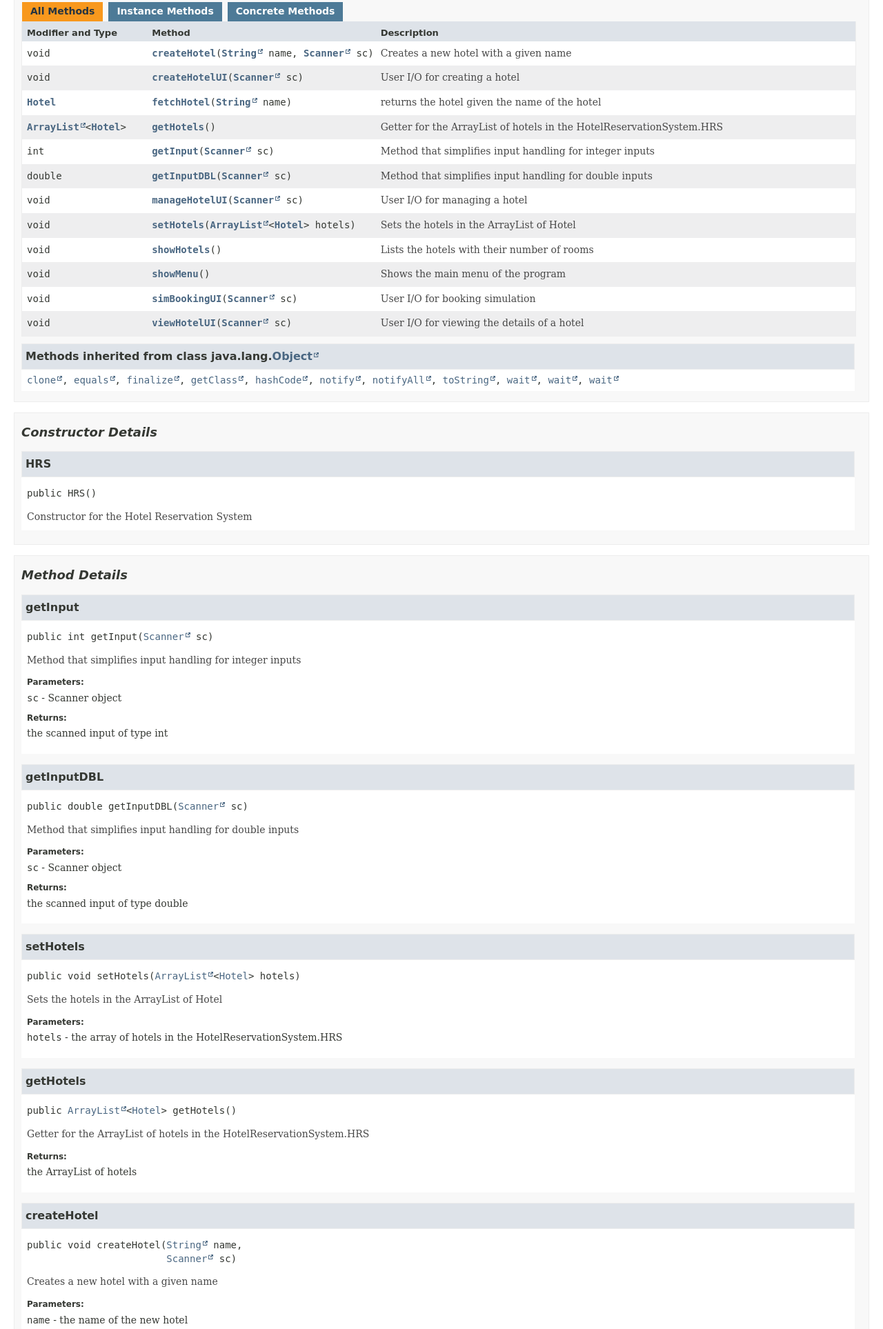
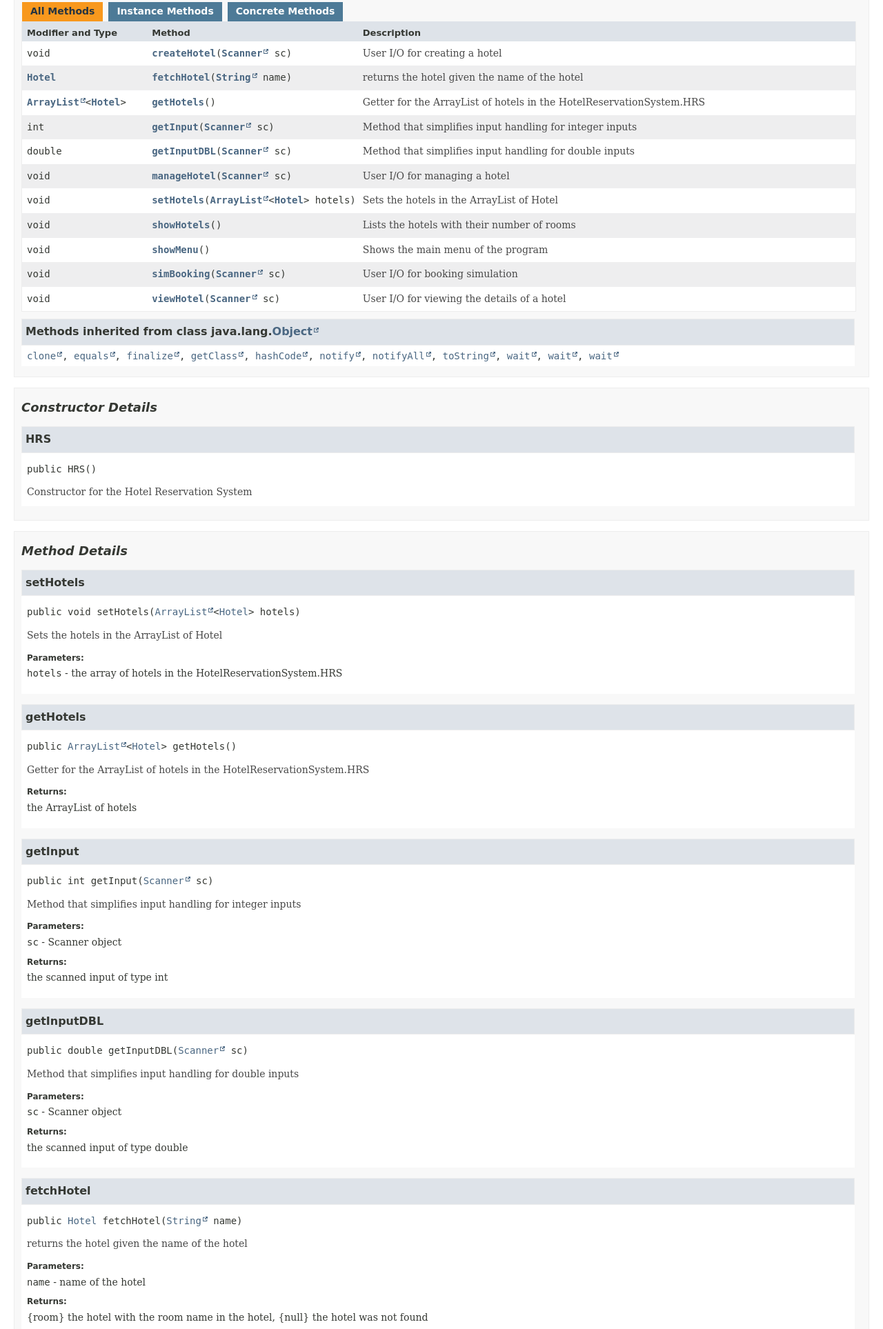
Before and after one commit to zrygan/CCPROG3-MCOs, a plain HTML site: page docs/HotelReservationSystem/HRS.html in a window 1280 px wide. Shown: the part 531-2458 px from the top of the page at 69% size. Drawn offline with Linux system fonts and the light colour scheme; a web font is replaced by a local one.

Commit message:
Added javadoc and renamed a method in hotel

```diff
--- a/docs/HotelReservationSystem/HRS.html
+++ b/docs/HotelReservationSystem/HRS.html
@@ -1,7 +1,7 @@
 <!DOCTYPE HTML>
 <html lang="en">
 <head>
-<!-- Generated by javadoc (22) on Tue Jun 25 03:14:11 PST 2024 -->
+<!-- Generated by javadoc (22) on Tue Jun 25 06:53:14 PST 2024 -->
 <title>HRS</title>
 <meta name="viewport" content="width=device-width, initial-scale=1">
 <meta http-equiv="Content-Type" content="text/html; charset=utf-8">
@@ -122,64 +122,58 @@ loadScripts(document, 'script');</script>
 <div class="table-header col-second">Method</div>
 <div class="table-header col-last">Description</div>
 <div class="col-first even-row-color method-summary-table method-summary-table-tab2 method-summary-table-tab4"><code>void</code></div>
-<div class="col-second even-row-color method-summary-table method-summary-table-tab2 method-summary-table-tab4"><code><a href="#createHotel(java.lang.String,java.util.Scanner)" class="member-name-link">createHotel</a><wbr>(<a href="https://docs.oracle.com/en/java/javase/22/docs/api/java.base/java/lang/String.html" title="class or interface in java.lang" class="external-link">String</a>&nbsp;name,
- <a href="https://docs.oracle.com/en/java/javase/22/docs/api/java.base/java/util/Scanner.html" title="class or interface in java.util" class="external-link">Scanner</a>&nbsp;sc)</code></div>
+<div class="col-second even-row-color method-summary-table method-summary-table-tab2 method-summary-table-tab4"><code><a href="#createHotel(java.util.Scanner)" class="member-name-link">createHotel</a><wbr>(<a href="https://docs.oracle.com/en/java/javase/22/docs/api/java.base/java/util/Scanner.html" title="class or interface in java.util" class="external-link">Scanner</a>&nbsp;sc)</code></div>
 <div class="col-last even-row-color method-summary-table method-summary-table-tab2 method-summary-table-tab4">
-<div class="block">Creates a new hotel with a given name</div>
+<div class="block">User I/O for creating a hotel</div>
+</div>
+<div class="col-first odd-row-color method-summary-table method-summary-table-tab2 method-summary-table-tab4"><code><a href="Hotel.html" title="class in HotelReservationSystem">Hotel</a></code></div>
+<div class="col-second odd-row-color method-summary-table method-summary-table-tab2 method-summary-table-tab4"><code><a href="#fetchHotel(java.lang.String)" class="member-name-link">fetchHotel</a><wbr>(<a href="https://docs.oracle.com/en/java/javase/22/docs/api/java.base/java/lang/String.html" title="class or interface in java.lang" class="external-link">String</a>&nbsp;name)</code></div>
+<div class="col-last odd-row-color method-summary-table method-summary-table-tab2 method-summary-table-tab4">
+<div class="block">returns the hotel given the name of the hotel</div>
+</div>
+<div class="col-first even-row-color method-summary-table method-summary-table-tab2 method-summary-table-tab4"><code><a href="https://docs.oracle.com/en/java/javase/22/docs/api/java.base/java/util/ArrayList.html" title="class or interface in java.util" class="external-link">ArrayList</a><wbr>&lt;<a href="Hotel.html" title="class in HotelReservationSystem">Hotel</a>&gt;</code></div>
+<div class="col-second even-row-color method-summary-table method-summary-table-tab2 method-summary-table-tab4"><code><a href="#getHotels()" class="member-name-link">getHotels</a>()</code></div>
+<div class="col-last even-row-color method-summary-table method-summary-table-tab2 method-summary-table-tab4">
+<div class="block">Getter for the ArrayList of hotels in the HotelReservationSystem.HRS</div>
+</div>
+<div class="col-first odd-row-color method-summary-table method-summary-table-tab2 method-summary-table-tab4"><code>int</code></div>
+<div class="col-second odd-row-color method-summary-table method-summary-table-tab2 method-summary-table-tab4"><code><a href="#getInput(java.util.Scanner)" class="member-name-link">getInput</a><wbr>(<a href="https://docs.oracle.com/en/java/javase/22/docs/api/java.base/java/util/Scanner.html" title="class or interface in java.util" class="external-link">Scanner</a>&nbsp;sc)</code></div>
+<div class="col-last odd-row-color method-summary-table method-summary-table-tab2 method-summary-table-tab4">
+<div class="block">Method that simplifies input handling for integer inputs</div>
+</div>
+<div class="col-first even-row-color method-summary-table method-summary-table-tab2 method-summary-table-tab4"><code>double</code></div>
+<div class="col-second even-row-color method-summary-table method-summary-table-tab2 method-summary-table-tab4"><code><a href="#getInputDBL(java.util.Scanner)" class="member-name-link">getInputDBL</a><wbr>(<a href="https://docs.oracle.com/en/java/javase/22/docs/api/java.base/java/util/Scanner.html" title="class or interface in java.util" class="external-link">Scanner</a>&nbsp;sc)</code></div>
+<div class="col-last even-row-color method-summary-table method-summary-table-tab2 method-summary-table-tab4">
+<div class="block">Method that simplifies input handling for double inputs</div>
 </div>
 <div class="col-first odd-row-color method-summary-table method-summary-table-tab2 method-summary-table-tab4"><code>void</code></div>
-<div class="col-second odd-row-color method-summary-table method-summary-table-tab2 method-summary-table-tab4"><code><a href="#createHotelUI(java.util.Scanner)" class="member-name-link">createHotelUI</a><wbr>(<a href="https://docs.oracle.com/en/java/javase/22/docs/api/java.base/java/util/Scanner.html" title="class or interface in java.util" class="external-link">Scanner</a>&nbsp;sc)</code></div>
+<div class="col-second odd-row-color method-summary-table method-summary-table-tab2 method-summary-table-tab4"><code><a href="#manageHotel(java.util.Scanner)" class="member-name-link">manageHotel</a><wbr>(<a href="https://docs.oracle.com/en/java/javase/22/docs/api/java.base/java/util/Scanner.html" title="class or interface in java.util" class="external-link">Scanner</a>&nbsp;sc)</code></div>
 <div class="col-last odd-row-color method-summary-table method-summary-table-tab2 method-summary-table-tab4">
-<div class="block">User I/O for creating a hotel</div>
-</div>
-<div class="col-first even-row-color method-summary-table method-summary-table-tab2 method-summary-table-tab4"><code><a href="Hotel.html" title="class in HotelReservationSystem">Hotel</a></code></div>
-<div class="col-second even-row-color method-summary-table method-summary-table-tab2 method-summary-table-tab4"><code><a href="#fetchHotel(java.lang.String)" class="member-name-link">fetchHotel</a><wbr>(<a href="https://docs.oracle.com/en/java/javase/22/docs/api/java.base/java/lang/String.html" title="class or interface in java.lang" class="external-link">String</a>&nbsp;name)</code></div>
-<div class="col-last even-row-color method-summary-table method-summary-table-tab2 method-summary-table-tab4">
-<div class="block">returns the hotel given the name of the hotel</div>
-</div>
-<div class="col-first odd-row-color method-summary-table method-summary-table-tab2 method-summary-table-tab4"><code><a href="https://docs.oracle.com/en/java/javase/22/docs/api/java.base/java/util/ArrayList.html" title="class or interface in java.util" class="external-link">ArrayList</a><wbr>&lt;<a href="Hotel.html" title="class in HotelReservationSystem">Hotel</a>&gt;</code></div>
-<div class="col-second odd-row-color method-summary-table method-summary-table-tab2 method-summary-table-tab4"><code><a href="#getHotels()" class="member-name-link">getHotels</a>()</code></div>
-<div class="col-last odd-row-color method-summary-table method-summary-table-tab2 method-summary-table-tab4">
-<div class="block">Getter for the ArrayList of hotels in the HotelReservationSystem.HRS</div>
-</div>
-<div class="col-first even-row-color method-summary-table method-summary-table-tab2 method-summary-table-tab4"><code>int</code></div>
-<div class="col-second even-row-color method-summary-table method-summary-table-tab2 method-summary-table-tab4"><code><a href="#getInput(java.util.Scanner)" class="member-name-link">getInput</a><wbr>(<a href="https://docs.oracle.com/en/java/javase/22/docs/api/java.base/java/util/Scanner.html" title="class or interface in java.util" class="external-link">Scanner</a>&nbsp;sc)</code></div>
-<div class="col-last even-row-color method-summary-table method-summary-table-tab2 method-summary-table-tab4">
-<div class="block">Method that simplifies input handling for integer inputs</div>
-</div>
-<div class="col-first odd-row-color method-summary-table method-summary-table-tab2 method-summary-table-tab4"><code>double</code></div>
-<div class="col-second odd-row-color method-summary-table method-summary-table-tab2 method-summary-table-tab4"><code><a href="#getInputDBL(java.util.Scanner)" class="member-name-link">getInputDBL</a><wbr>(<a href="https://docs.oracle.com/en/java/javase/22/docs/api/java.base/java/util/Scanner.html" title="class or interface in java.util" class="external-link">Scanner</a>&nbsp;sc)</code></div>
-<div class="col-last odd-row-color method-summary-table method-summary-table-tab2 method-summary-table-tab4">
-<div class="block">Method that simplifies input handling for double inputs</div>
+<div class="block">User I/O for managing a hotel</div>
 </div>
 <div class="col-first even-row-color method-summary-table method-summary-table-tab2 method-summary-table-tab4"><code>void</code></div>
-<div class="col-second even-row-color method-summary-table method-summary-table-tab2 method-summary-table-tab4"><code><a href="#manageHotelUI(java.util.Scanner)" class="member-name-link">manageHotelUI</a><wbr>(<a href="https://docs.oracle.com/en/java/javase/22/docs/api/java.base/java/util/Scanner.html" title="class or interface in java.util" class="external-link">Scanner</a>&nbsp;sc)</code></div>
+<div class="col-second even-row-color method-summary-table method-summary-table-tab2 method-summary-table-tab4"><code><a href="#setHotels(java.util.ArrayList)" class="member-name-link">setHotels</a><wbr>(<a href="https://docs.oracle.com/en/java/javase/22/docs/api/java.base/java/util/ArrayList.html" title="class or interface in java.util" class="external-link">ArrayList</a>&lt;<a href="Hotel.html" title="class in HotelReservationSystem">Hotel</a>&gt;&nbsp;hotels)</code></div>
 <div class="col-last even-row-color method-summary-table method-summary-table-tab2 method-summary-table-tab4">
-<div class="block">User I/O for managing a hotel</div>
+<div class="block">Sets the hotels in the ArrayList of Hotel</div>
 </div>
 <div class="col-first odd-row-color method-summary-table method-summary-table-tab2 method-summary-table-tab4"><code>void</code></div>
-<div class="col-second odd-row-color method-summary-table method-summary-table-tab2 method-summary-table-tab4"><code><a href="#setHotels(java.util.ArrayList)" class="member-name-link">setHotels</a><wbr>(<a href="https://docs.oracle.com/en/java/javase/22/docs/api/java.base/java/util/ArrayList.html" title="class or interface in java.util" class="external-link">ArrayList</a>&lt;<a href="Hotel.html" title="class in HotelReservationSystem">Hotel</a>&gt;&nbsp;hotels)</code></div>
+<div class="col-second odd-row-color method-summary-table method-summary-table-tab2 method-summary-table-tab4"><code><a href="#showHotels()" class="member-name-link">showHotels</a>()</code></div>
 <div class="col-last odd-row-color method-summary-table method-summary-table-tab2 method-summary-table-tab4">
-<div class="block">Sets the hotels in the ArrayList of Hotel</div>
+<div class="block">Lists the hotels with their number of rooms</div>
 </div>
 <div class="col-first even-row-color method-summary-table method-summary-table-tab2 method-summary-table-tab4"><code>void</code></div>
-<div class="col-second even-row-color method-summary-table method-summary-table-tab2 method-summary-table-tab4"><code><a href="#showHotels()" class="member-name-link">showHotels</a>()</code></div>
+<div class="col-second even-row-color method-summary-table method-summary-table-tab2 method-summary-table-tab4"><code><a href="#showMenu()" class="member-name-link">showMenu</a>()</code></div>
 <div class="col-last even-row-color method-summary-table method-summary-table-tab2 method-summary-table-tab4">
-<div class="block">Lists the hotels with their number of rooms</div>
+<div class="block">Shows the main menu of the program</div>
 </div>
 <div class="col-first odd-row-color method-summary-table method-summary-table-tab2 method-summary-table-tab4"><code>void</code></div>
-<div class="col-second odd-row-color method-summary-table method-summary-table-tab2 method-summary-table-tab4"><code><a href="#showMenu()" class="member-name-link">showMenu</a>()</code></div>
+<div class="col-second odd-row-color method-summary-table method-summary-table-tab2 method-summary-table-tab4"><code><a href="#simBooking(java.util.Scanner)" class="member-name-link">simBooking</a><wbr>(<a href="https://docs.oracle.com/en/java/javase/22/docs/api/java.base/java/util/Scanner.html" title="class or interface in java.util" class="external-link">Scanner</a>&nbsp;sc)</code></div>
 <div class="col-last odd-row-color method-summary-table method-summary-table-tab2 method-summary-table-tab4">
-<div class="block">Shows the main menu of the program</div>
+<div class="block">User I/O for booking simulation</div>
 </div>
 <div class="col-first even-row-color method-summary-table method-summary-table-tab2 method-summary-table-tab4"><code>void</code></div>
-<div class="col-second even-row-color method-summary-table method-summary-table-tab2 method-summary-table-tab4"><code><a href="#simBookingUI(java.util.Scanner)" class="member-name-link">simBookingUI</a><wbr>(<a href="https://docs.oracle.com/en/java/javase/22/docs/api/java.base/java/util/Scanner.html" title="class or interface in java.util" class="external-link">Scanner</a>&nbsp;sc)</code></div>
+<div class="col-second even-row-color method-summary-table method-summary-table-tab2 method-summary-table-tab4"><code><a href="#viewHotel(java.util.Scanner)" class="member-name-link">viewHotel</a><wbr>(<a href="https://docs.oracle.com/en/java/javase/22/docs/api/java.base/java/util/Scanner.html" title="class or interface in java.util" class="external-link">Scanner</a>&nbsp;sc)</code></div>
 <div class="col-last even-row-color method-summary-table method-summary-table-tab2 method-summary-table-tab4">
-<div class="block">User I/O for booking simulation</div>
-</div>
-<div class="col-first odd-row-color method-summary-table method-summary-table-tab2 method-summary-table-tab4"><code>void</code></div>
-<div class="col-second odd-row-color method-summary-table method-summary-table-tab2 method-summary-table-tab4"><code><a href="#viewHotelUI(java.util.Scanner)" class="member-name-link">viewHotelUI</a><wbr>(<a href="https://docs.oracle.com/en/java/javase/22/docs/api/java.base/java/util/Scanner.html" title="class or interface in java.util" class="external-link">Scanner</a>&nbsp;sc)</code></div>
-<div class="col-last odd-row-color method-summary-table method-summary-table-tab2 method-summary-table-tab4">
 <div class="block">User I/O for viewing the details of a hotel</div>
 </div>
 </div>
@@ -217,6 +211,32 @@ loadScripts(document, 'script');</script>
 <h2>Method Details</h2>
 <ul class="member-list">
 <li>
+<section class="detail" id="setHotels(java.util.ArrayList)">
+<h3>setHotels</h3>
+<div class="horizontal-scroll">
+<div class="member-signature"><span class="modifiers">public</span>&nbsp;<span class="return-type">void</span>&nbsp;<span class="element-name">setHotels</span><wbr><span class="parameters">(<a href="https://docs.oracle.com/en/java/javase/22/docs/api/java.base/java/util/ArrayList.html" title="class or interface in java.util" class="external-link">ArrayList</a>&lt;<a href="Hotel.html" title="class in HotelReservationSystem">Hotel</a>&gt;&nbsp;hotels)</span></div>
+<div class="block">Sets the hotels in the ArrayList of Hotel</div>
+<dl class="notes">
+<dt>Parameters:</dt>
+<dd><code>hotels</code> - the array of hotels in the HotelReservationSystem.HRS</dd>
+</dl>
+</div>
+</section>
+</li>
+<li>
+<section class="detail" id="getHotels()">
+<h3>getHotels</h3>
+<div class="horizontal-scroll">
+<div class="member-signature"><span class="modifiers">public</span>&nbsp;<span class="return-type"><a href="https://docs.oracle.com/en/java/javase/22/docs/api/java.base/java/util/ArrayList.html" title="class or interface in java.util" class="external-link">ArrayList</a>&lt;<a href="Hotel.html" title="class in HotelReservationSystem">Hotel</a>&gt;</span>&nbsp;<span class="element-name">getHotels</span>()</div>
+<div class="block">Getter for the ArrayList of hotels in the HotelReservationSystem.HRS</div>
+<dl class="notes">
+<dt>Returns:</dt>
+<dd>the ArrayList of hotels</dd>
+</dl>
+</div>
+</section>
+</li>
+<li>
 <section class="detail" id="getInput(java.util.Scanner)">
 <h3>getInput</h3>
 <div class="horizontal-scroll">
@@ -247,47 +267,6 @@ loadScripts(document, 'script');</script>
 </section>
 </li>
 <li>
-<section class="detail" id="setHotels(java.util.ArrayList)">
-<h3>setHotels</h3>
-<div class="horizontal-scroll">
-<div class="member-signature"><span class="modifiers">public</span>&nbsp;<span class="return-type">void</span>&nbsp;<span class="element-name">setHotels</span><wbr><span class="parameters">(<a href="https://docs.oracle.com/en/java/javase/22/docs/api/java.base/java/util/ArrayList.html" title="class or interface in java.util" class="external-link">ArrayList</a>&lt;<a href="Hotel.html" title="class in HotelReservationSystem">Hotel</a>&gt;&nbsp;hotels)</span></div>
-<div class="block">Sets the hotels in the ArrayList of Hotel</div>
-<dl class="notes">
-<dt>Parameters:</dt>
-<dd><code>hotels</code> - the array of hotels in the HotelReservationSystem.HRS</dd>
-</dl>
-</div>
-</section>
-</li>
-<li>
-<section class="detail" id="getHotels()">
-<h3>getHotels</h3>
-<div class="horizontal-scroll">
-<div class="member-signature"><span class="modifiers">public</span>&nbsp;<span class="return-type"><a href="https://docs.oracle.com/en/java/javase/22/docs/api/java.base/java/util/ArrayList.html" title="class or interface in java.util" class="external-link">ArrayList</a>&lt;<a href="Hotel.html" title="class in HotelReservationSystem">Hotel</a>&gt;</span>&nbsp;<span class="element-name">getHotels</span>()</div>
-<div class="block">Getter for the ArrayList of hotels in the HotelReservationSystem.HRS</div>
-<dl class="notes">
-<dt>Returns:</dt>
-<dd>the ArrayList of hotels</dd>
-</dl>
-</div>
-</section>
-</li>
-<li>
-<section class="detail" id="createHotel(java.lang.String,java.util.Scanner)">
-<h3>createHotel</h3>
-<div class="horizontal-scroll">
-<div class="member-signature"><span class="modifiers">public</span>&nbsp;<span class="return-type">void</span>&nbsp;<span class="element-name">createHotel</span><wbr><span class="parameters">(<a href="https://docs.oracle.com/en/java/javase/22/docs/api/java.base/java/lang/String.html" title="class or interface in java.lang" class="external-link">String</a>&nbsp;name,
- <a href="https://docs.oracle.com/en/java/javase/22/docs/api/java.base/java/util/Scanner.html" title="class or interface in java.util" class="external-link">Scanner</a>&nbsp;sc)</span></div>
-<div class="block">Creates a new hotel with a given name</div>
-<dl class="notes">
-<dt>Parameters:</dt>
-<dd><code>name</code> - the name of the new hotel</dd>
-<dd><code>sc</code> - the scanner object</dd>
-</dl>
-</div>
-</section>
-</li>
-<li>
 <section class="detail" id="fetchHotel(java.lang.String)">
 <h3>fetchHotel</h3>
 <div class="horizontal-scroll">
@@ -313,10 +292,10 @@ loadScripts(document, 'script');</script>
 </section>
 </li>
 <li>
-<section class="detail" id="createHotelUI(java.util.Scanner)">
-<h3>createHotelUI</h3>
+<section class="detail" id="createHotel(java.util.Scanner)">
+<h3>createHotel</h3>
 <div class="horizontal-scroll">
-<div class="member-signature"><span class="modifiers">public</span>&nbsp;<span class="return-type">void</span>&nbsp;<span class="element-name">createHotelUI</span><wbr><span class="parameters">(<a href="https://docs.oracle.com/en/java/javase/22/docs/api/java.base/java/util/Scanner.html" title="class or interface in java.util" class="external-link">Scanner</a>&nbsp;sc)</span></div>
+<div class="member-signature"><span class="modifiers">public</span>&nbsp;<span class="return-type">void</span>&nbsp;<span class="element-name">createHotel</span><wbr><span class="parameters">(<a href="https://docs.oracle.com/en/java/javase/22/docs/api/java.base/java/util/Scanner.html" title="class or interface in java.util" class="external-link">Scanner</a>&nbsp;sc)</span></div>
 <div class="block">User I/O for creating a hotel</div>
 <dl class="notes">
 <dt>Parameters:</dt>
@@ -326,10 +305,10 @@ loadScripts(document, 'script');</script>
 </section>
 </li>
 <li>
-<section class="detail" id="viewHotelUI(java.util.Scanner)">
-<h3>viewHotelUI</h3>
+<section class="detail" id="viewHotel(java.util.Scanner)">
+<h3>viewHotel</h3>
 <div class="horizontal-scroll">
-<div class="member-signature"><span class="modifiers">public</span>&nbsp;<span class="return-type">void</span>&nbsp;<span class="element-name">viewHotelUI</span><wbr><span class="parameters">(<a href="https://docs.oracle.com/en/java/javase/22/docs/api/java.base/java/util/Scanner.html" title="class or interface in java.util" class="external-link">Scanner</a>&nbsp;sc)</span></div>
+<div class="member-signature"><span class="modifiers">public</span>&nbsp;<span class="return-type">void</span>&nbsp;<span class="element-name">viewHotel</span><wbr><span class="parameters">(<a href="https://docs.oracle.com/en/java/javase/22/docs/api/java.base/java/util/Scanner.html" title="class or interface in java.util" class="external-link">Scanner</a>&nbsp;sc)</span></div>
 <div class="block">User I/O for viewing the details of a hotel</div>
 <dl class="notes">
 <dt>Parameters:</dt>
@@ -339,10 +318,10 @@ loadScripts(document, 'script');</script>
 </section>
 </li>
 <li>
-<section class="detail" id="manageHotelUI(java.util.Scanner)">
-<h3>manageHotelUI</h3>
+<section class="detail" id="manageHotel(java.util.Scanner)">
+<h3>manageHotel</h3>
 <div class="horizontal-scroll">
-<div class="member-signature"><span class="modifiers">public</span>&nbsp;<span class="return-type">void</span>&nbsp;<span class="element-name">manageHotelUI</span><wbr><span class="parameters">(<a href="https://docs.oracle.com/en/java/javase/22/docs/api/java.base/java/util/Scanner.html" title="class or interface in java.util" class="external-link">Scanner</a>&nbsp;sc)</span></div>
+<div class="member-signature"><span class="modifiers">public</span>&nbsp;<span class="return-type">void</span>&nbsp;<span class="element-name">manageHotel</span><wbr><span class="parameters">(<a href="https://docs.oracle.com/en/java/javase/22/docs/api/java.base/java/util/Scanner.html" title="class or interface in java.util" class="external-link">Scanner</a>&nbsp;sc)</span></div>
 <div class="block">User I/O for managing a hotel</div>
 <dl class="notes">
 <dt>Parameters:</dt>
@@ -352,10 +331,10 @@ loadScripts(document, 'script');</script>
 </section>
 </li>
 <li>
-<section class="detail" id="simBookingUI(java.util.Scanner)">
-<h3>simBookingUI</h3>
+<section class="detail" id="simBooking(java.util.Scanner)">
+<h3>simBooking</h3>
 <div class="horizontal-scroll">
-<div class="member-signature"><span class="modifiers">public</span>&nbsp;<span class="return-type">void</span>&nbsp;<span class="element-name">simBookingUI</span><wbr><span class="parameters">(<a href="https://docs.oracle.com/en/java/javase/22/docs/api/java.base/java/util/Scanner.html" title="class or interface in java.util" class="external-link">Scanner</a>&nbsp;sc)</span></div>
+<div class="member-signature"><span class="modifiers">public</span>&nbsp;<span class="return-type">void</span>&nbsp;<span class="element-name">simBooking</span><wbr><span class="parameters">(<a href="https://docs.oracle.com/en/java/javase/22/docs/api/java.base/java/util/Scanner.html" title="class or interface in java.util" class="external-link">Scanner</a>&nbsp;sc)</span></div>
 <div class="block">User I/O for booking simulation</div>
 <dl class="notes">
 <dt>Parameters:</dt>
```
Also changed, not shown: docs/HotelReservationSystem/Driver.html (+1 -1 lines), docs/HotelReservationSystem/Hotel.html (+6 -4 lines), docs/HotelReservationSystem/Reservation.html (+1 -1 lines), docs/HotelReservationSystem/Room.html (+1 -1 lines), docs/HotelReservationSystem/package-summary.html (+1 -1 lines), docs/HotelReservationSystem/package-tree.html (+1 -1 lines), docs/allclasses-index.html (+1 -1 lines), docs/allpackages-index.html (+1 -1 lines), docs/help-doc.html (+1 -1 lines), docs/index-all.html (+5 -9 lines), docs/index.html (+1 -1 lines), docs/overview-tree.html (+1 -1 lines), docs/search.html (+1 -1 lines), docs/member-search-index.js, 2 other files.
